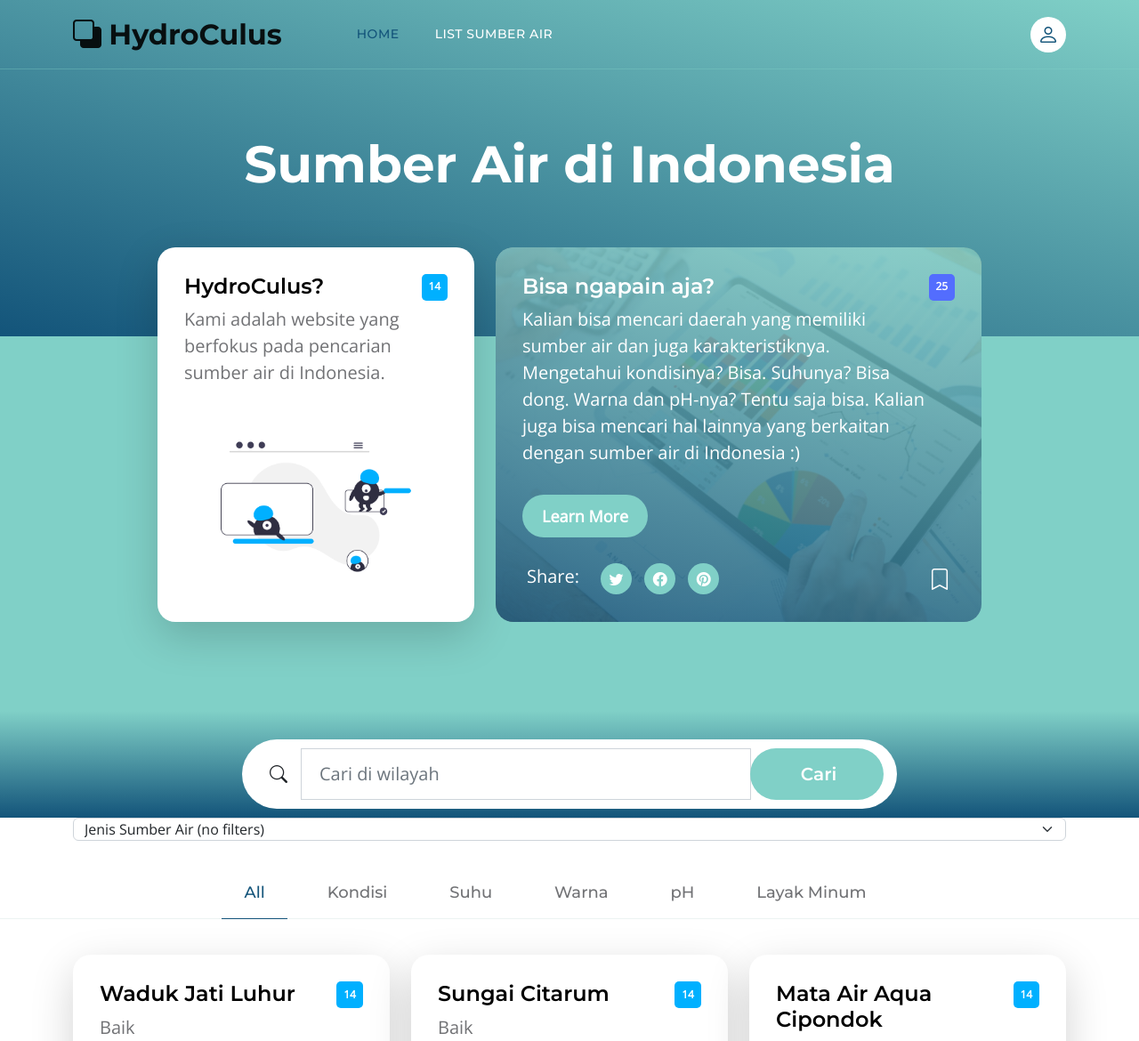
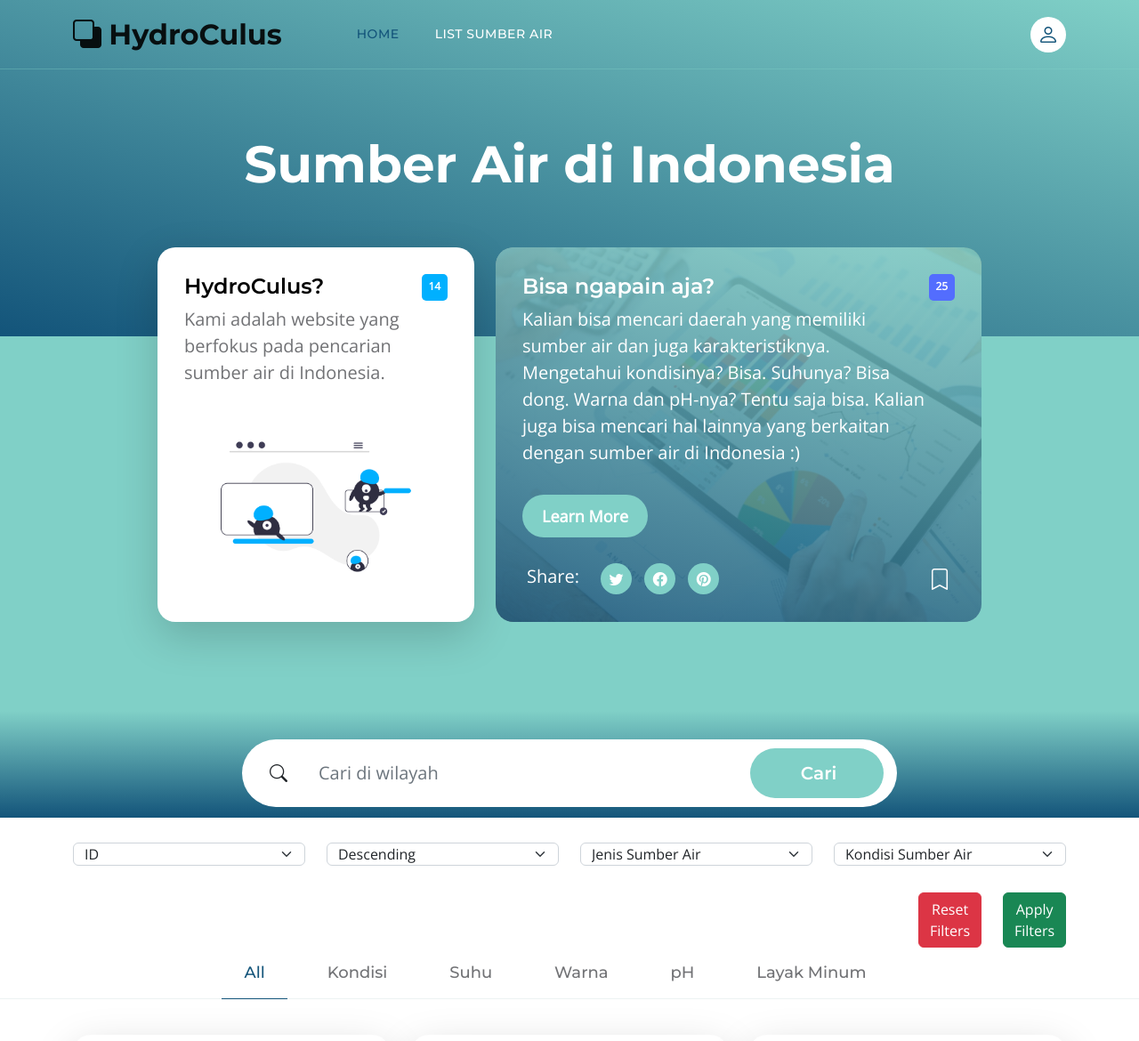
Before and after one commit to jidanSyn/TubesSBD, a PHP site: page / in a window 1280 px wide. Shown: the top 1170 px of the page at 89% size. Run offline with PHP 8.4, Linux system fonts and the light colour scheme; data comes from the database, SQL or seed files in the repository.

Commit message:
nambah & perbaikan tampilan  filter

```diff
--- a/function.php
+++ b/function.php
@@ -8,7 +8,7 @@
         $query = "SELECT * FROM sumber_air
         JOIN wilayah ON sumber_air.id_wilayah = wilayah.id_wilayah
         JOIN jenis_sumber_air ON sumber_air.id_jenis_sumber_air = jenis_sumber_air.id_jenis_sumber_air
-        ORDER BY 'nama_sumber_air' ASC
+        ORDER BY id_sumber_air
         ";
 
 
--- a/index.php
+++ b/index.php
@@ -195,7 +195,7 @@
                 </div>
             </section>
 
-            <section class="hero-section d-flex justify-content-center align-items-center" id="section_1" style="padding: 0px; background-image: linear-gradient(0deg, #13547a 0%, #80d0c7 100%);">
+            <section class="hero-section d-flex justify-content-center align-items-center" id="section_1" style="padding: 0px; background-image: linear-gradient(0deg, #13547a 0%, #80d0c7 100%); margin-bottom: 20px;">
                 <div class="container">
                     <div class="row">
 
@@ -210,7 +210,7 @@
 
                                     </span>
 
-                                    <input type="text" name="keyword" type="search" class="form-control" id="keyword" placeholder="Cari di wilayah" aria-label="Search" style="margin-bottom: 0px">
+                                    <input type="text" name="keyword" type="search" class="form-control" id="keyword" placeholder="Cari di wilayah" aria-label="Search" style="margin-bottom: 0px; border: none;">
 
                                     <button type="submit" class="form-control" id="button-cari">Cari</button>
                                 </div>
@@ -224,8 +224,33 @@
 
             <section class="explore-section section-padding" id="section_2" style="padding-top: 0px">
                 <div class="container">
-                    <select id="filter-jenis" name="jenis_sumber_air" class="form-select" style="padding-top: 0px;padding-bottom: 0px;margin-bottom: 30px;" aria-label="Default select example">
-                        <option value="" selected>Jenis Sumber Air (no filters)</option>
+                    <form action="" method="get">
+                        <div class="row">
+                        <div class="col-12 col-sm-3">
+                            <select id="filter-sort" name="filter-sort" class="form-select mt-2" style="padding-top: 0px;padding-bottom: 0px;margin-bottom: 30px;" aria-label="Default select example" >
+                                <label for="filter-sort">
+                                    <option value="id_sumber_air" selected>ID</option>
+                                    <option value="nama_sumber_air">A - Z</option>
+                                    <option value="suhu">Suhu</option>
+                                    <option value="pH">pH</option>
+                                </label>
+                            </select>
+                        </div>
+
+                        <div class="col-12 col-sm-3">
+                        <select id="filter-order" name="filter-order" class="form-select mt-2" style="padding-top: 0px;padding-bottom: 0px;margin-bottom: 30px;" aria-label="Default select example" >
+                            <label for="filter-order">
+                                <p>Order in</p>
+                                <option value="ASC">Ascending</option>
+                                <option value="DESC" selected>Descending</option>
+
+                            </label>
+                        </select>
+                        </div>
+                        <div class="col-12 col-sm-3">
+                        <select id="filter-jenis" name="jenis_sumber_air" class="form-select mt-2" style="padding-top: 0px;padding-bottom: 0px;margin-bottom: 30px;" aria-label="Default select example" >
+                        <option value="" selected disabled>Jenis Sumber Air </option>
+                        <option value="" >All</option>
                         <?php
                         foreach($r_jenis as $jenis) {
                         ?>
@@ -234,7 +259,40 @@
                         }
                         ?>
 
-                     </select>
+                        </select>
+                        </div>
+                        <div class="col-12 col-sm-3">
+                        <select id="filter-kondisi" name="filter-kondisi" class="form-select mt-2" style="padding-top: 0px;padding-bottom: 0px;margin-bottom: 30px;" aria-label="Default select example" >
+                            <label for="filter-kondisi">
+                                <option value="" selected disabled>Kondisi Sumber Air</option>
+                                <option value="Baik">Baik</option>
+                                <option value="Rusak Sedang" >Rusak Sedang</option>
+                                <option value="Rusak Parah" >Rusak Parah</option>
+
+                            </label>
+                        </select>
+                        </div>
+                    </div>
+                    <div class="row">
+                        <div class="col-12 col-sm-1"></div>
+                        <div class="col-12 col-sm-1"></div>
+                        <div class="col-12 col-sm-1"></div>
+                        <div class="col-12 col-sm-1"></div>
+                        <div class="col-12 col-sm-1"></div>
+                        <div class="col-12 col-sm-1"></div>
+                        <div class="col-12 col-sm-1"></div>
+                        <div class="col-12 col-sm-1"></div>
+                        <div class="col-12 col-sm-1"></div>
+                        <div class="col-12 col-sm-1"></div>
+                        <div class="col-12 col-sm-1"><button type="reset" id="filter-reset" class="btn btn-danger ">Reset Filters</button></div>
+                        <div class="col-12 col-sm-1"><button type="button" id="filter-apply" class="btn btn-success ">Apply Filters</button></div>
+
+
+
+                    </div>
+
+                    </form>
+
 
                     <div class="row">
 
@@ -296,15 +354,17 @@
                                                     <div class="d-flex">
                                                         <div>
                                                             <h5 class="mb-2"><?=$sumberAir['nama_sumber_air']?></h5>
+                                                            <h6 class="mb-1"><?=$sumberAir['nama_wilayah']?></h6>
 
-                                                            <p class="mb-0"><?=$sumberAir['kondisi_sumber_air']?></p>
+                                                            <p class="mb-0">Kondisi Sumber Air : <?=$sumberAir['kondisi_sumber_air']?></p>
+                                                            <p class="mb-1">Kelayakan Minum : <?=$sumberAir['layak_minum']?></p>
                                                         </div>
 
-                                                        <span class="badge bg-design rounded-pill ms-auto">14</span>
+                                                        <span class="badge bg-design rounded-pill ms-auto"><?=$sumberAir['id_sumber_air']?></span>
                                                     </div>
-                                                    <div class="image-wrapper">
-                                                        <img class="img-fluid" src="images/foto_sumber_air/<?=$sumberAir['foto_sumber_air']?>" class="custom-block-image img-fluid" alt="" style="border-radius: 20px;">
-                                                    </div>
+                                                    <!-- <div class="image-wrapper"> -->
+                                                        <img class="img-fluid " src="images/foto_sumber_air/<?=$sumberAir['foto_sumber_air']?>" class="custom-block-image img-fluid" alt="" style="border-radius: 20px;">
+                                                    <!-- </div> -->
                                                 </a>
                                             </div>
                                         </div>
--- a/js/search.js
+++ b/js/search.js
@@ -22,27 +22,59 @@
 $(document).ready(function(){
 
     let jenis = '';
+    let kondisi = '';
+    let sort = 'id_sumber_air';
+    let order = 'ASC';
     let keyword = '';
-    $('#filter-jenis').on('change', function () {
+
+    $('#filter-sort').on('change reset', function () {
+        sort = this.value;
+
+    });
+
+    $('#filter-order').on('change reset', function () {
+        order = this.value;
+    });
+
+    $('#filter-jenis').on('change reset', function () {
         jenis = this.value;
 
-        $.get('ajax/search.php?keyword=' + keyword + '&jenis=' + jenis, function (data) {
-            $('#active-search').html(data);
-        });
+    });
 
-    })
+    $('#filter-kondisi').on('change reset', function () {
+        kondisi = this.value;
+
+    });
+
 
     // console.log('ok lah');
     $('#keyword').on('keyup', function() {
         // jquery compact
         // $('#active-search').load('ajax/search.php?keyword=' + $('#keyword').val());
-        console.log(jenis);
+        // console.log(jenis);
         keyword = this.value;
 
 
         // jquery flexible
-        $.get('ajax/search.php?keyword=' + keyword + '&jenis=' + jenis, function(data) {
+        $.get('ajax/search.php?keyword=' + keyword + '&sort=' + sort + '&order=' + order + '&jenis=' + jenis + '&kondisi=' + kondisi, function (data) {
             $('#active-search').html(data);
         });
     });
+
+    $('#filter-reset').on('click', function () {
+        jenis = '';
+        kondisi = '';
+        sort = 'id_sumber_air';
+        order = 'ASC';
+
+
+    });
+
+    $('#filter-apply').on('click', function () {
+
+        $.get('ajax/search.php?keyword=' + keyword + '&sort=' + sort + '&order=' + order + '&jenis=' + jenis + '&kondisi=' + kondisi, function (data) {
+            $('#active-search').html(data);
+        });
+
+    });
 });
```
Also changed, not shown: ajax/search.php (+16 -3 lines).
